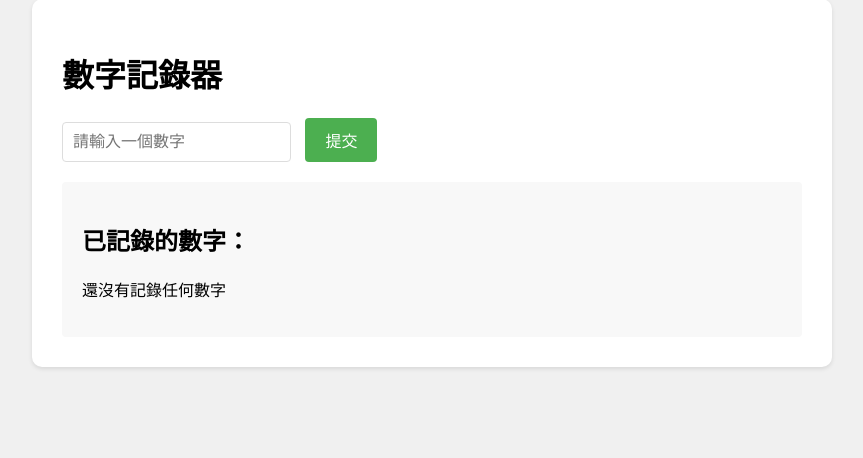
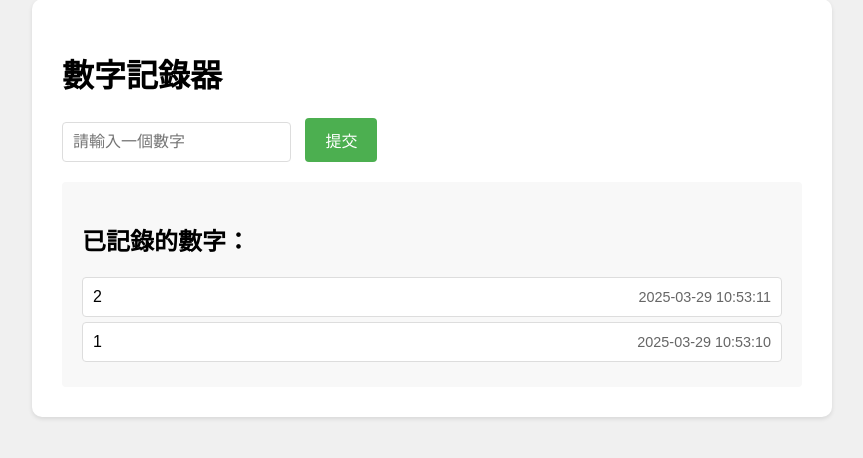
Before and after one commit to AndrewLiuChia/PythonTest, a Flask app: page / in a window 1280 px wide. Shown: the part 61-519 px from the top of the page, without its empty margins (208-1071 px from the left). Run offline with Flask 3, Linux system fonts and the light colour scheme.

Commit message:
Added SQLite database for permanent data storage with timestamps

```diff
--- a/app.py
+++ b/app.py
@@ -1,16 +1,33 @@
 from flask import Flask, render_template, request, redirect, url_for
+from models import db, Number
+import os
 
 app = Flask(__name__)
 
-# 存儲輸入的數字
-numbers = []
+# 設置數據庫
+basedir = os.path.abspath(os.path.dirname(__file__))
+app.config['SQLALCHEMY_DATABASE_URI'] = 'sqlite:///' + os.path.join(basedir, 'numbers.db')
+app.config['SQLALCHEMY_TRACK_MODIFICATIONS'] = False
+
+# 初始化數據庫
+db.init_app(app)
+
+# 確保在第一次運行時創建數據庫表
+with app.app_context():
+    db.create_all()
 
 @app.route('/', methods=['GET', 'POST'])
 def hello_world():
     if request.method == 'POST':
         number = request.form.get('number')
         if number and number.isdigit():
-            numbers.append(int(number))
+            # 創建新的數字記錄
+            new_number = Number(value=int(number))
+            db.session.add(new_number)
+            db.session.commit()
+
+    # 獲取所有數字，按創建時間降序排序
+    numbers = Number.query.order_by(Number.created_at.desc()).all()
     return render_template('index.html', numbers=numbers)
 
 if __name__ == '__main__':
--- a/requirements.txt
+++ b/requirements.txt
@@ -1,2 +1,3 @@
 Flask==3.0.0
 gunicorn==21.2.0
+Flask-SQLAlchemy==3.1.1
--- a/templates/index.html
+++ b/templates/index.html
@@ -51,6 +51,13 @@
             background-color: white;
             border: 1px solid #ddd;
             border-radius: 4px;
+            display: flex;
+            justify-content: space-between;
+            align-items: center;
+        }
+        .timestamp {
+            color: #666;
+            font-size: 0.9em;
         }
     </style>
 </head>
@@ -67,7 +74,10 @@
             <h2>已記錄的數字：</h2>
             {% if numbers %}
                 {% for number in numbers %}
-                    <div class="number-item">{{ number }}</div>
+                    <div class="number-item">
+                        <span class="value">{{ number.value }}</span>
+                        <span class="timestamp">{{ number.created_at.strftime('%Y-%m-%d %H:%M:%S') }}</span>
+                    </div>
                 {% endfor %}
             {% else %}
                 <p>還沒有記錄任何數字</p>
```
Also changed, not shown: models.py (added, +12 -0 lines), numbers.db (added).
